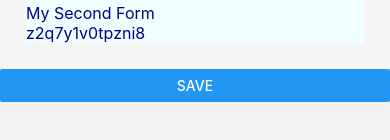
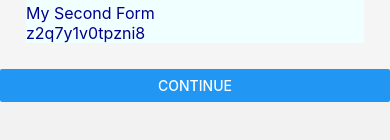
Before and after one commit to dusandavidovic/easy-score, a React Native app: screen / in a window 390 px wide. Both pictures are taken after a click on the button "CONTINUE". Shown: the part 188-328 px from the top of the page. Built offline with nearby package versions, Linux system fonts and the light colour scheme.

Commit message:
Additional code added

```diff
--- a/app/screens/formsList.js
+++ b/app/screens/formsList.js
@@ -22,18 +22,19 @@ const FORMS = [
   },
 ];
 
-const renderSeparator = () => <View style={styles.separator} />;
+export default function FormsList({ route }) {
+  console.log("Route = ", route.params);
 
-const handlePress = () => {
-  console.log("handlePresss");
-};
+  const renderSeparator = () => <View style={styles.separator} />;
 
-const handleButtonPress = (arg) => {
-  console.log("handleButtonPresss");
-};
+  const handlePress = (item) => {
+    console.log("handlePresss", item);
+  };
 
-export default function FormsList({ route }) {
-  console.log(route.params.source);
+  const handleButtonPress = () => {
+    console.log("handleButtonPresss");
+  };
+
   return (
     <Screen>
       <View style={styles.screen}>
@@ -45,13 +46,13 @@ export default function FormsList({ route }) {
               id={item.hash}
               name={item.name}
               description={item.description}
-              onPress={handlePress}
+              onPress={() => handlePress(item)}
             />
           )}
           ItemSeparatorComponent={renderSeparator}
         />
       </View>
-      <Button title="Save" onPress={handleButtonPress} />
+      <Button title="Continue" onPress={handleButtonPress} />
     </Screen>
   );
 }
```
